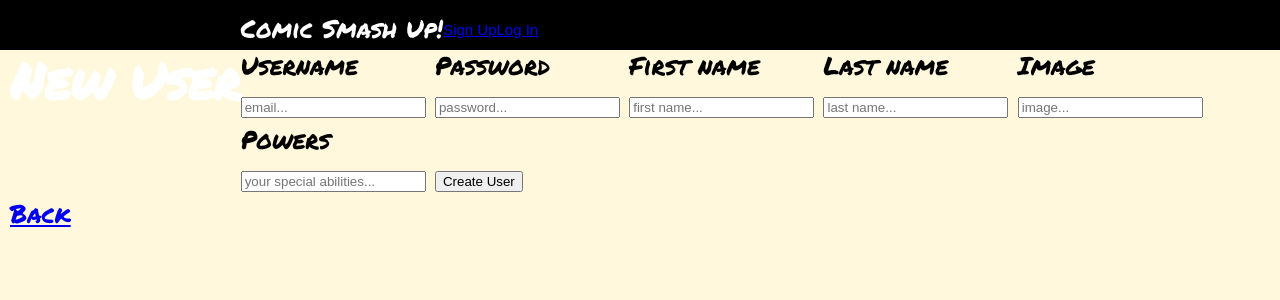
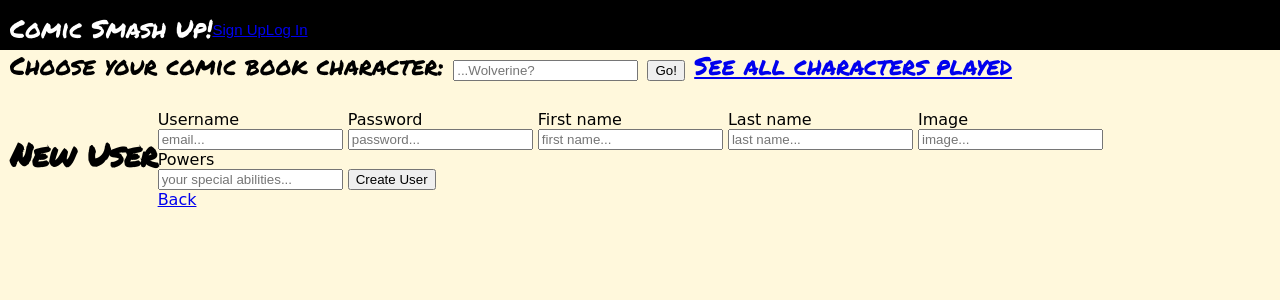
Before and after one commit to karynntran/comic-vs-comic, a Rails app: page /users/new in a window 1280 px wide. Shown: the top 300 px of the page. Run offline with Rails 7, Linux system fonts and the light colour scheme; style sheets or scripts are compiled from the project's sources; some web fonts are replaced.

Commit message:
Minor styling additions to the subheader

```diff
--- a/app/assets/javascripts/home.js
+++ b/app/assets/javascripts/home.js
@@ -116,12 +116,10 @@
 					showOpponent();
 					$('.story-results').find('p').empty();
 					$('.story-results').show();
-
 					$('#buttons').show();
 				}
 				$('.chosen-character').find('#power-button').on('click',  function(e){
 					e.preventDefault();
-
 					console.log($(this));
 					showPower();
 				})
--- a/app/assets/stylesheets/styles.css.scss
+++ b/app/assets/stylesheets/styles.css.scss
@@ -2,11 +2,11 @@
 	background: #FFF8DC;
 	font-family: 'Combo', cursive;
 	height: 100%;
-    margin-bottom: 30px;
-    padding: 10px;
+  padding: 10px;
+  margin: 100px 0 0 0;
 }
 
-.header {
+header {
     height: 30px;
     width: 100%;
     top: 0;
@@ -30,6 +30,11 @@
 		float: right;
 		font-family: arial;
 		font-size: 15px;
+	}
+	#subheader {
+    margin: 0 0 100px 0;
+    font-family: helvetica;
+		font-size: 25px;
 	}
 }
 form {
@@ -59,6 +64,7 @@
 .story-results {
 	height: 400px;
 	width: 500px;
+	overflow: hidden;
 	overflow-y: scroll;
 	display: none;
 	float: left;
--- a/app/views/characters/_index.html.erb
+++ b/app/views/characters/_index.html.erb
@@ -1,3 +1,5 @@
+<h2>Characters Used</h2>
+
 <%% collection.each(function(character){  %>
-	<li class="character <%%= character.get("name") %>"><%%= character.get('name')%></li>
+	<li><p><%%= character.get('name')%></p></li>
 <%% }) %>
--- a/app/views/home/index.html.erb
+++ b/app/views/home/index.html.erb
@@ -1,9 +1,3 @@
-
-<%= form_tag("/search", method: "get", :id => 'search') do %>
-  <%= label_tag("Choose your comic book character:") %>
-  <%= text_field_tag 'query', '', placeholder: '...Wolverine?' %>
-  <%= submit_tag("Go!") %>
-<% end %>
 
 <div id="clearfix home">
 
--- a/app/views/layouts/application.html.erb
+++ b/app/views/layouts/application.html.erb
@@ -2,8 +2,6 @@
 <html>
 <head>
   <title>Comic SmashUp</title>
-
-  <!-- 	 character scripts -->
 
 	<script type='template' id='character-list-item-template'>
 		<%= render 'characters/index' %>
@@ -16,11 +14,26 @@
   <%= csrf_meta_tags %>
 </head>
 
-
+<header>
 	<div class="clearfix header">
 		<div>Comic Smash Up!<div>
 		<div><%= render 'home/navigation' %></div>
 	</div>
+
+	<div id="subheader">
+		<div>
+			<%= form_tag("/search", method: "get", :id => 'search') do %>
+			  <%= label_tag("Choose your comic book character:") %>
+			  <%= text_field_tag 'query', '', placeholder: '...Wolverine?' %>
+			  <%= submit_tag("Go!") %>
+			<% end %>
+		</div>
+
+		<div>
+			<%=link_to "See all characters played", "characters" %>
+		</div>
+	</div>
+</header>
 
 <body>
 
```
